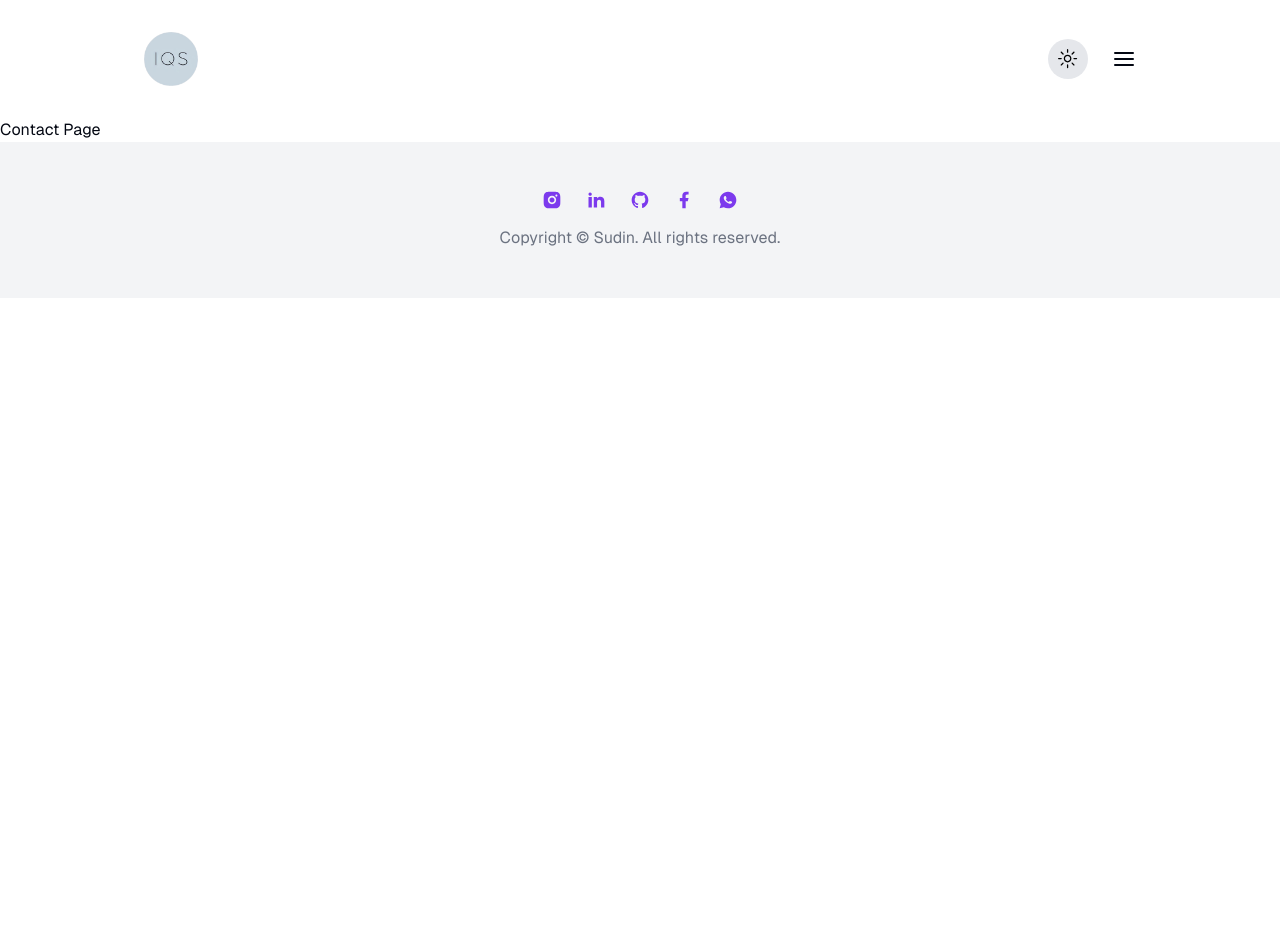
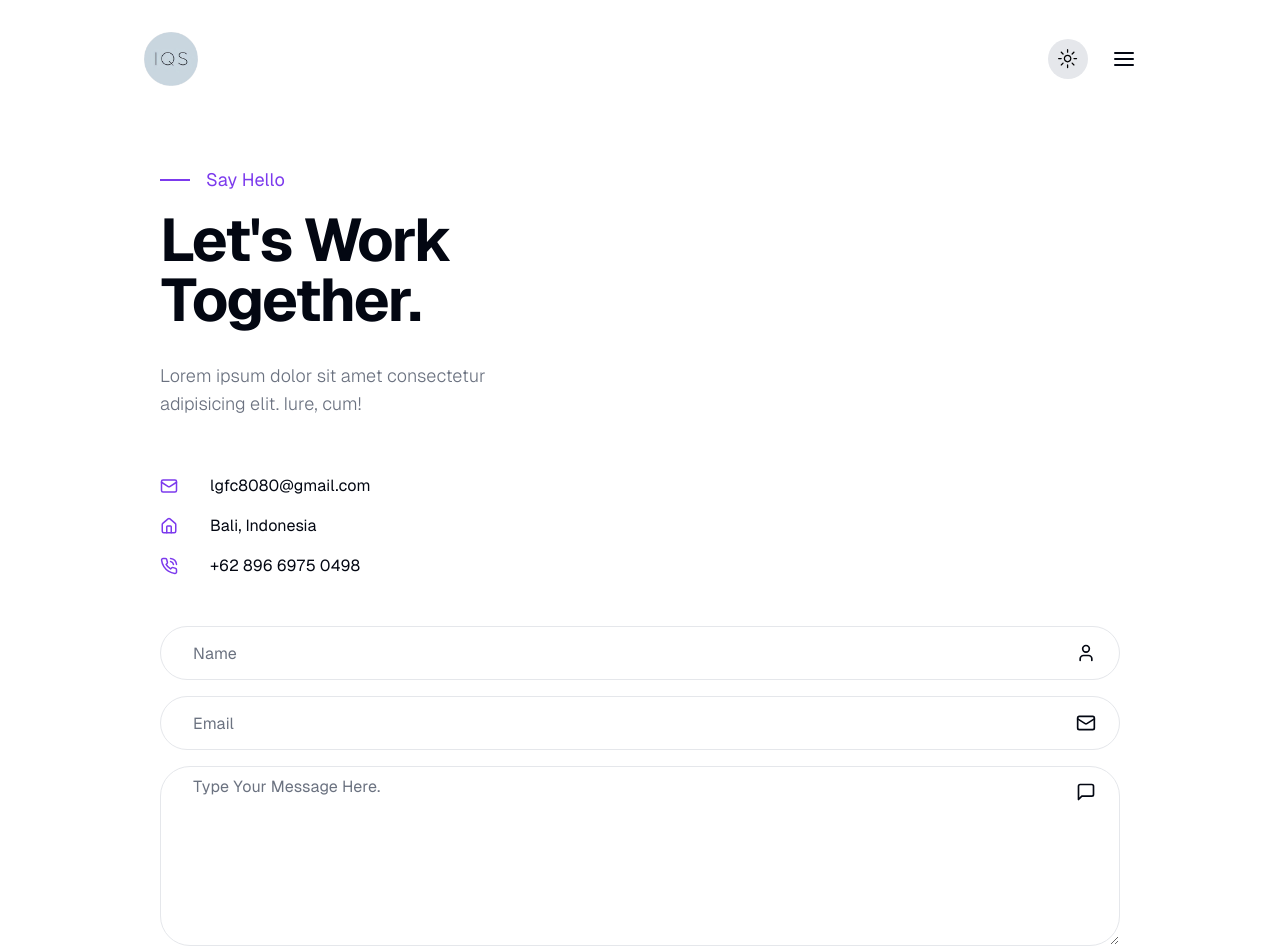
Before and after one commit to sudin17/portofoilo, a Next.js app: page /contact in a window 1280 px wide. Shown: the top 952 px of the page. Before the commit the page ends 800 px from the top, so only its background shows below. Built offline with nearby package versions, Linux system fonts and the light colour scheme.

Commit message:
contact page

```diff
--- a/app/contact/page.jsx
+++ b/app/contact/page.jsx
@@ -1,8 +1,46 @@
-import react from "react";
+
+
+// Import komponen yang diperlukan
+import { Mail, Home, PhoneCall } from 'lucide-react';
+import Form from "@/components/Form";  // Import Form dari file terpisah
 
 const Contact = () => {
-    return <div>Contact Page
-    </div>;
+    return (
+        <section>
+            <div className="container mx-auto">
+                <div className="grid xl:grid-cols-2 pt-12 xl:h-[480px] mb-6 xl:mb-24">
+                    <div className="flex flex-col justify-center">
+                        <div className="flex items-center gap-x-4 text-primary text-lg mb-4">
+                            <span className="w-[30px] h-[2px] bg-primary"></span>
+                            Say Hello
+                        </div>
+                        <h1 className="h1 max-w-md mb-8">Let's Work Together.</h1>
+                        <p className="subtitle max-w-[400px]">Lorem ipsum dolor sit amet consectetur adipisicing elit. Iure, cum!</p>
+                    </div>
+                    <div className="hidden xl:flex w-full bg-contact_illustration_light dark:bg-contact_illustration_dark bg-contain bg-top bg-no-repeat"></div>
+                </div>
+                <div className="grid xl:grid-cols-2 mb-24 xl:mb-32">
+                    <div className="flex flex-col gap-y-4 xl:gap-y-14 mb-12 xl:mb-24 text-base xl:text-lg">
+                        <div className="flex items-center gap-x-8">
+                            <Mail size={18} className="text-primary" />
+                            <div>lgfc8080@gmail.com</div>
+                        </div>
+                        <div className="flex items-center gap-x-8">
+                            <Home size={18} className="text-primary" />
+                            <div>Bali, Indonesia</div>
+                        </div>
+                        <div className="flex items-center gap-x-8">
+                            <PhoneCall size={18} className="text-primary" />
+                            <div>+62 896 6975 0498</div>
+                        </div>
+                    </div>
+
+                    {/* Memasukkan Form yang terpisah */}
+                    <Form />
+                </div>
+            </div>
+        </section>
+    );
 };
 
 export default Contact;
--- a/components/Cta.jsx
+++ b/components/Cta.jsx
@@ -1,4 +1,4 @@
-import { Button } from "@radix-ui/themes";
+import { Button } from "@/components/ui/button";
 import Link from "next/link";
 
 const Cta = () => {
@@ -10,7 +10,7 @@
                         Prepared to turn your ideas into reality? I'm here to help
                     </h2>
                     <Link href='/contact'>
-                        <Button className='flex items-center justify-center bg-primary text-white px-8 py-3 rounded-full font-semibold border border-transparent hover:bg-primary/80 transition w-full h-full'>Contact Me</Button>
+                        <Button >Contact Me</Button>
                     </Link>
                 </div>
             </div>
--- /dev/null
+++ b/components/Form.jsx
@@ -0,0 +1,31 @@
+'use client';
+
+// Import komponen yang diperlukan
+import { Button } from "@/components/ui/button";
+import { Input } from "@/components/ui/input";
+import { Textarea } from "@/components/ui/textarea";
+import { User, Mail, ArrowRight, MessageSquare } from 'lucide-react';
+
+const Form = () => {
+    return (
+        <form className="flex flex-col gap-y-4">
+            <div className="relative flex items-center">
+                <Input type="name" id="name" placeholder="Name" />
+                <User className="absolute right-6" size={20} />
+            </div>
+            <div className="relative flex items-center">
+                <Input type="email" id="email" placeholder="Email" />
+                <Mail className="absolute right-6" size={20} />
+            </div>
+            <div className="relative flex items-center">
+                <Textarea placeholder="Type Your Message Here." />
+                <MessageSquare className="absolute top-4 right-6" size={20} />
+            </div>
+            <Button className="flex items-center gap-x-1 max-w-[166px]">
+                Let's Talk <ArrowRight size={20} />
+            </Button>
+        </form>
+    );
+};
+
+export default Form;
--- a/components/Hero.jsx
+++ b/components/Hero.jsx
@@ -1,5 +1,5 @@
 import Link from "next/link";
-import { Button } from "@radix-ui/themes";
+import { Button } from "@/components/ui/button";
 import { Download, Send } from "lucide-react";
 import DevImg from "./DevImg";
 import Badge from "./Badge";
--- a/components/Work.jsx
+++ b/components/Work.jsx
@@ -1,6 +1,6 @@
 'use client';
 import Link from 'next/link';
-import { Button } from './ui/button';
+import { Button } from '@/components/ui/button';
 import { Swiper, SwiperSlide } from 'swiper/react';
 import 'swiper/css';
 import 'swiper/css/pagination';
@@ -106,7 +106,7 @@
                     <h2 className="section-title mb-4">Latest Projects</h2>
                     <p className="subtitle mb-8">Lorem ipsum dolor sit amet consectetur adipisicing elit. Tempore, maiores.</p>
                     <Link href='/project'>
-                        <Button className='flex items-center justify-center bg-primary text-white px-8 py-3 rounded-full font-semibold border border-transparent hover:bg-primary/80 transition w-full h-full'>All project</Button>
+                        <Button >All project</Button>
                     </Link>
                 </div>
                 <div className='xl:max-w-[1000px] xl:absolute right-0 top-0'>
--- a/components/ui/input.jsx
+++ b/components/ui/input.jsx
@@ -7,7 +7,7 @@
     (<input
       type={type}
       className={cn(
-        "flex h-10 w-full rounded-md border border-input bg-background px-3 py-2 text-sm ring-offset-background file:border-0 file:bg-transparent file:text-sm file:font-medium file:text-foreground placeholder:text-muted-foreground focus-visible:outline-none focus-visible:ring-2 focus-visible:ring-ring focus-visible:ring-offset-2 disabled:cursor-not-allowed disabled:opacity-50",
+        "flex h-[54px] w-full rounded-full border border-input bg-background px-8 py-2 text-base ring-offset-background file:border-0 file:bg-transparent file:text-sm file:font-medium file:text-foreground placeholder:text-muted-foreground focus-visible:outline-none focus-visible:ring-2 focus-visible:ring-ring focus-visible:ring-offset-2 disabled:cursor-not-allowed disabled:opacity-50",
         className
       )}
       ref={ref}
--- a/components/ui/textarea.jsx
+++ b/components/ui/textarea.jsx
@@ -6,7 +6,7 @@
   return (
     (<textarea
       className={cn(
-        "flex min-h-[80px] w-full rounded-md border border-input bg-background px-3 py-2 text-sm ring-offset-background placeholder:text-muted-foreground focus-visible:outline-none focus-visible:ring-2 focus-visible:ring-ring focus-visible:ring-offset-2 disabled:cursor-not-allowed disabled:opacity-50",
+        "flex min-h-[180px] w-full rounded-[30px] border border-input bg-background px-8 py-2 text-base ring-offset-background placeholder:text-muted-foreground focus-visible:outline-none focus-visible:ring-2 focus-visible:ring-ring focus-visible:ring-offset-2 disabled:cursor-not-allowed disabled:opacity-50",
         className
       )}
       ref={ref}
--- a/tailwind.config.js
+++ b/tailwind.config.js
@@ -72,6 +72,8 @@
 		  hero_shape2_dark: 'url(/hero/shape-2-dark.svg)',
 		  work_project_bg_light: 'url(/work/project-bg-light.png)',
 		  work_project_bg_dark: 'url(/work/project-bg-dark.png)',
+		  contact_illustration_light: 'url(/contact/illustration-light.svg)',
+		  contact_illustration_dark: 'url(/contact/illustration-dark.svg)',
 		},
 		borderRadius: {
 		  lg: 'var(--radius)',
```
